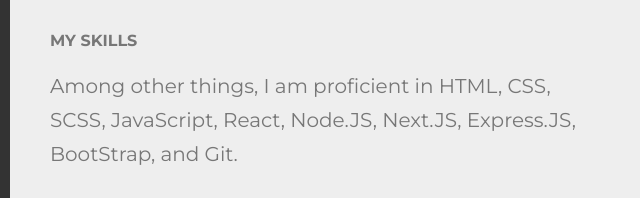
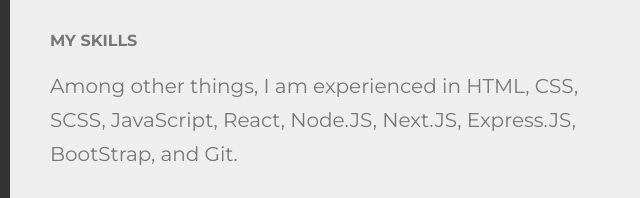
Before and after one commit to ShaneDFields/Portfolio, a website: page index.html in a window 1280 px wide. Shown: the part 1374-1572 px from the top of the page, 20-660 px from the left. Drawn offline with Linux system fonts and the light colour scheme.

Commit message:
change wording

```diff
--- a/index.html
+++ b/index.html
@@ -85,7 +85,7 @@
             </p>
             <h3 class="heading-tertiary u-margin-bottom-small">My skills</h3>
             <p class="paragraph">
-              Among other things, I am proficient in HTML, CSS, SCSS,
+              Among other things, I am experienced in HTML, CSS, SCSS,
               JavaScript, React, Node.JS, Next.JS, Express.JS, BootStrap, and
               Git.
             </p>
```
